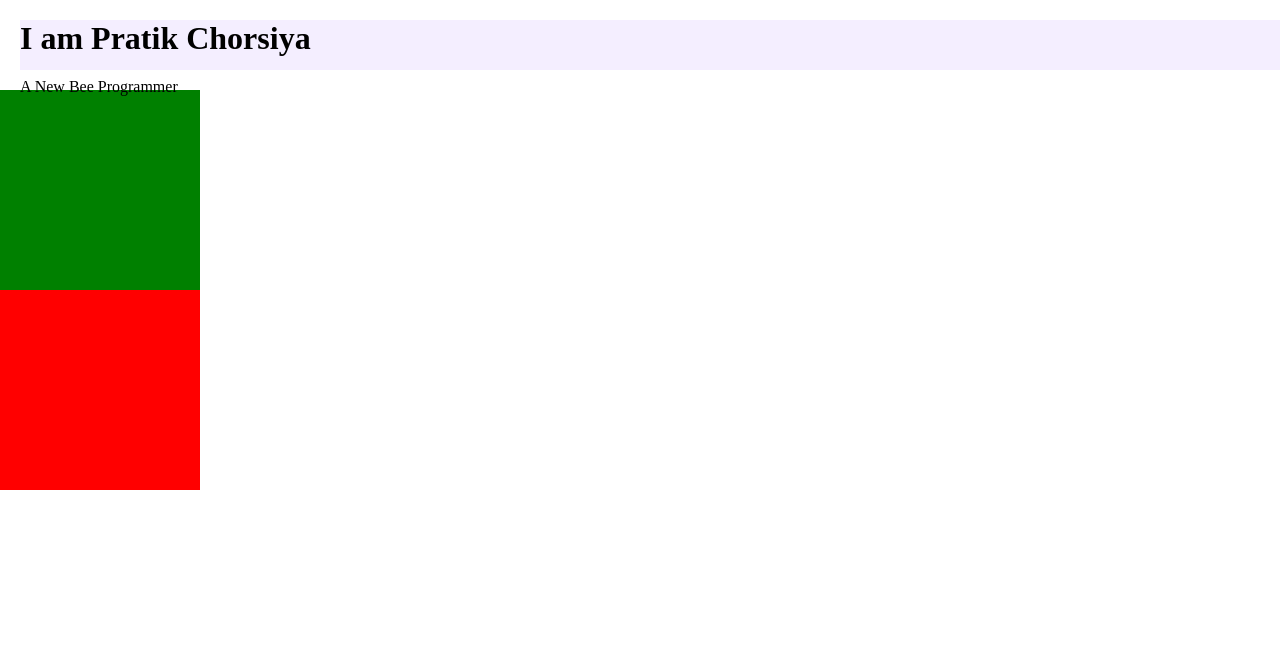
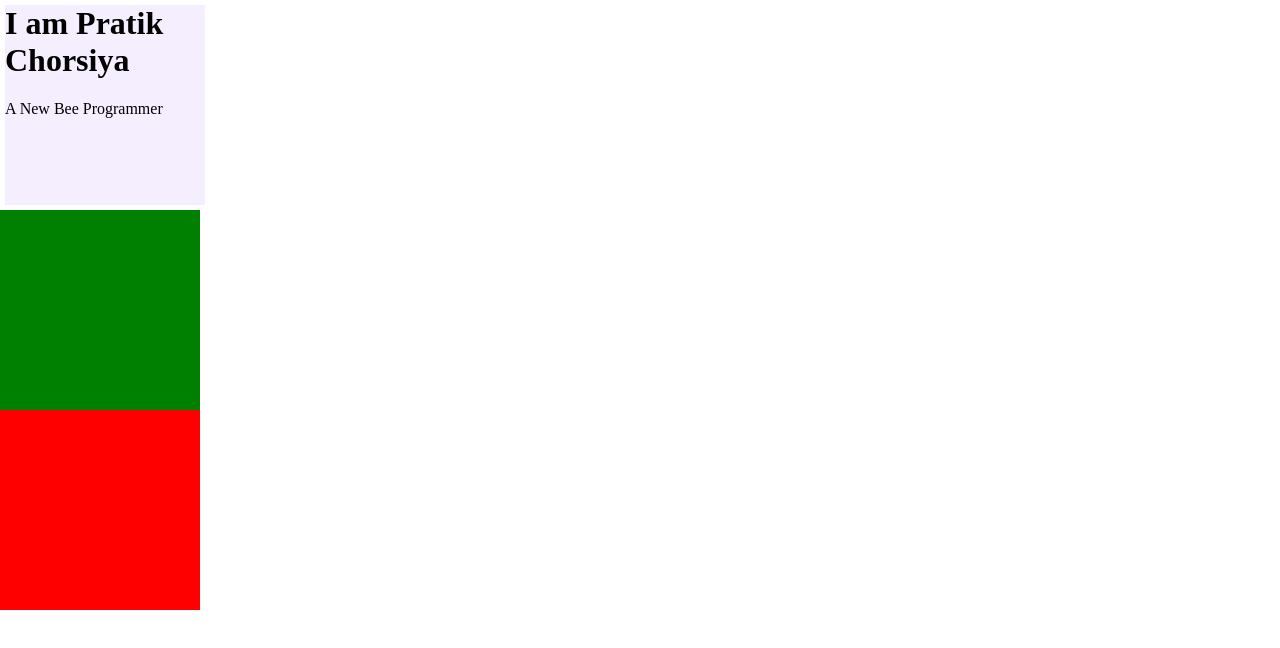
Before and after one commit to cpratik025/FullStack2, a plain HTML site: page index.html in a window 1280 px wide. Drawn offline with Linux system fonts and the light colour scheme.

Commit message:
CSS Update

```diff
--- a/css/style.css
+++ b/css/style.css
@@ -6,18 +6,23 @@ h1{
   margin-top: 0;
 }
 .top{
-  margin: 20px;
-  height: 50px;
-  width: 100%;
+  margin: 5px;
+  height: 200px;
+  width: 200px;
   background-color: #f4eeff;
 }
 
 .middle{
+  border: 10px;
+  border-color: black;
   background-color: green;
-   width: 200px;
-   height: 200px;
+  width: 200px;
+  height: 200px;
+
 }
 .bottom{
+  border: 5px;
+  border-color: green;
   background-color: red;
   width: 200px;
   height: 200px;
--- a/index.html
+++ b/index.html
@@ -11,12 +11,10 @@
       <h1>I am Pratik Chorsiya</h1>
       <p>A New Bee Programmer</p>
     </div>
-    <div class="main">
       <div class="middle">
       </div>
       <div class="bottom">
       </div>
-    </div>
 
 
   </body>
```
